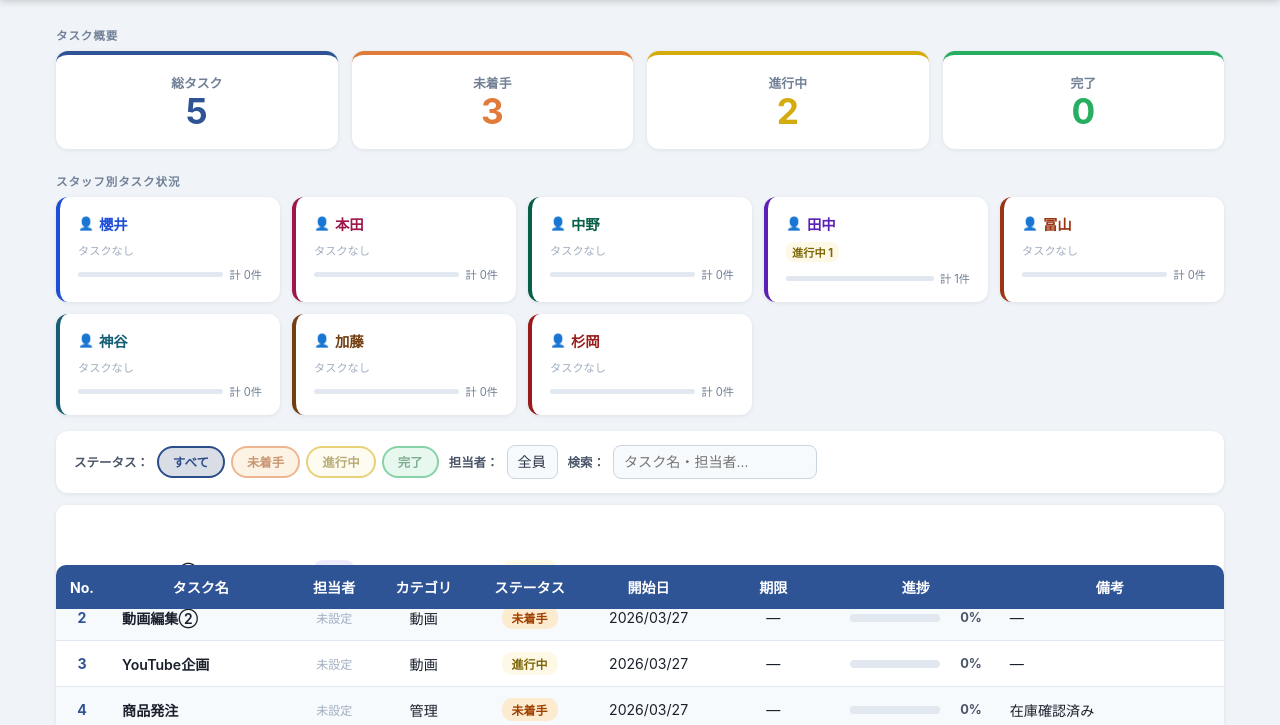
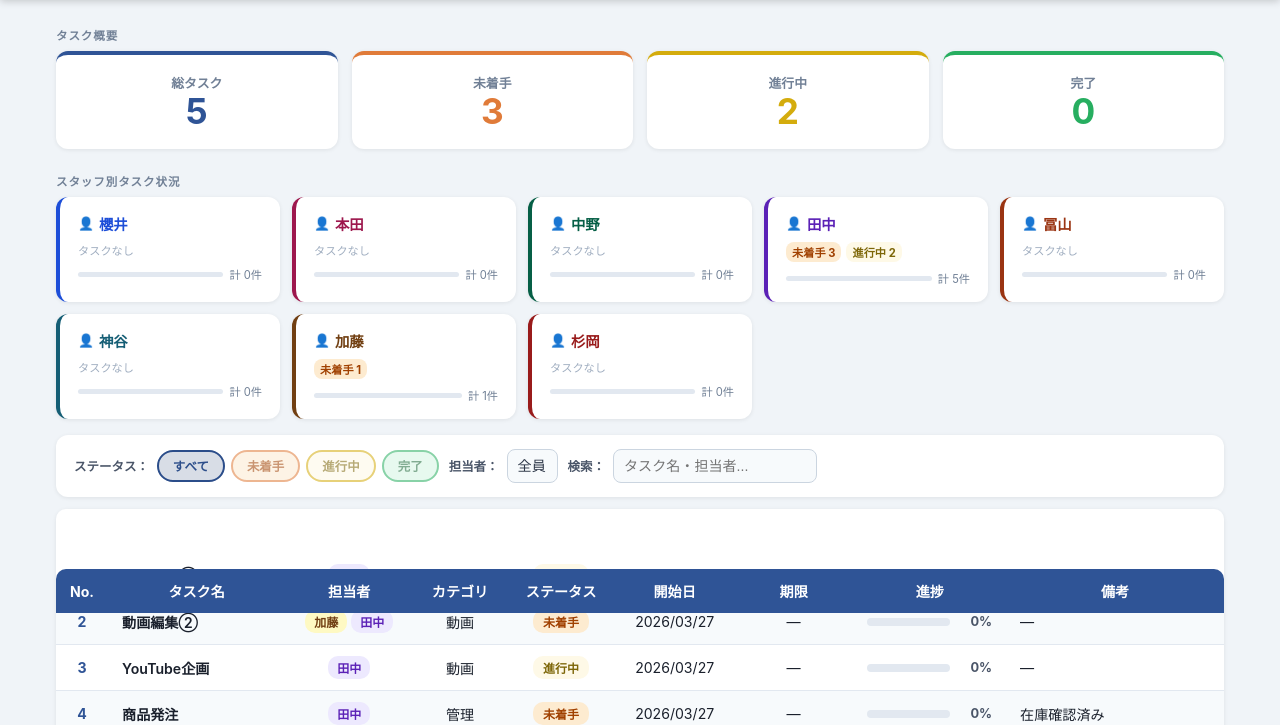
Before and after one commit to taibsr0427-crypto/staff-task-management, a plain HTML site: page index.html in a window 1280 px wide. Shown: the part 76-801 px from the top of the page. Drawn offline with Linux system fonts and the light colour scheme.

Commit message:
全タスクに田中を設定・動画編集②に加藤を追加

```diff
--- a/index.html
+++ b/index.html
@@ -346,11 +346,11 @@ const LAST_EDITOR = "";
 const STAFF = ["櫻井", "本田", "中野", "田中", "冨山", "神谷", "加藤", "杉岡"];
 
 const TASKS = [
-  { no: 1, task: "動画編集①",    staff: ["田中"], category: "動画",  status: "進行中", start: "2026/03/27", due: "2026/04/05", progress: 75, note: "テロップ入力完了・編集中" },
-  { no: 2, task: "動画編集②",    staff: [],       category: "動画",  status: "未着手", start: "2026/03/27", due: "", progress: 0, note: "" },
-  { no: 3, task: "YouTube企画",   staff: [],       category: "動画",  status: "進行中", start: "2026/03/27", due: "", progress: 0, note: "" },
-  { no: 4, task: "商品発注",      staff: [],       category: "管理",  status: "未着手", start: "2026/03/27", due: "", progress: 0, note: "在庫確認済み" },
-  { no: 5, task: "ストーリー投稿", staff: [],       category: "SNS",   status: "未着手", start: "2026/03/27", due: "", progress: 0, note: "水・金更新" },
+  { no: 1, task: "動画編集①",    staff: ["田中"],        category: "動画",  status: "進行中", start: "2026/03/27", due: "2026/04/05", progress: 75, note: "テロップ入力完了・編集中" },
+  { no: 2, task: "動画編集②",    staff: ["加藤", "田中"], category: "動画",  status: "未着手", start: "2026/03/27", due: "", progress: 0, note: "" },
+  { no: 3, task: "YouTube企画",   staff: ["田中"],        category: "動画",  status: "進行中", start: "2026/03/27", due: "", progress: 0, note: "" },
+  { no: 4, task: "商品発注",      staff: ["田中"],        category: "管理",  status: "未着手", start: "2026/03/27", due: "", progress: 0, note: "在庫確認済み" },
+  { no: 5, task: "ストーリー投稿", staff: ["田中"],        category: "SNS",   status: "未着手", start: "2026/03/27", due: "", progress: 0, note: "水・金更新" },
 ];
 
 /* ====================== */
```
